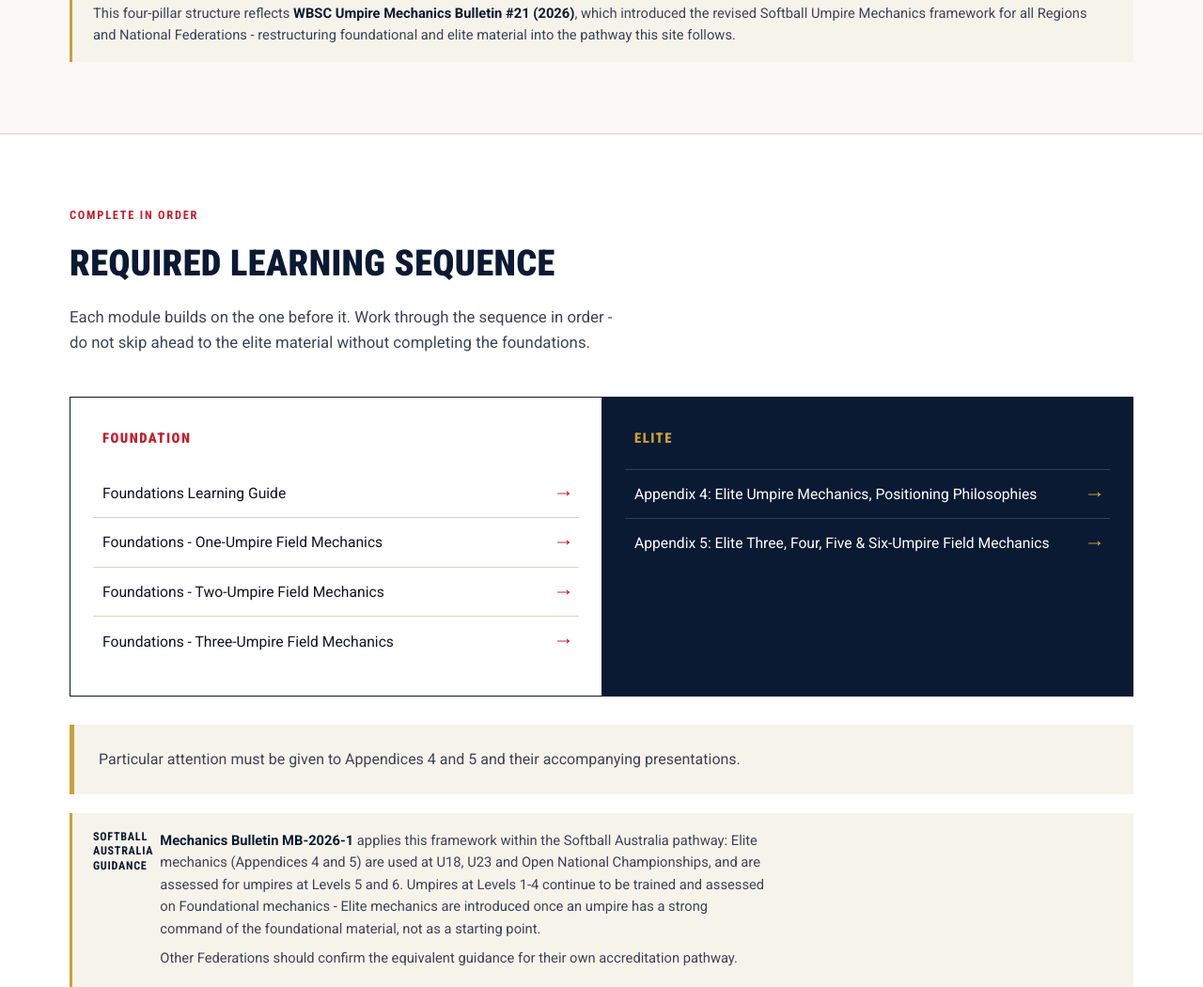
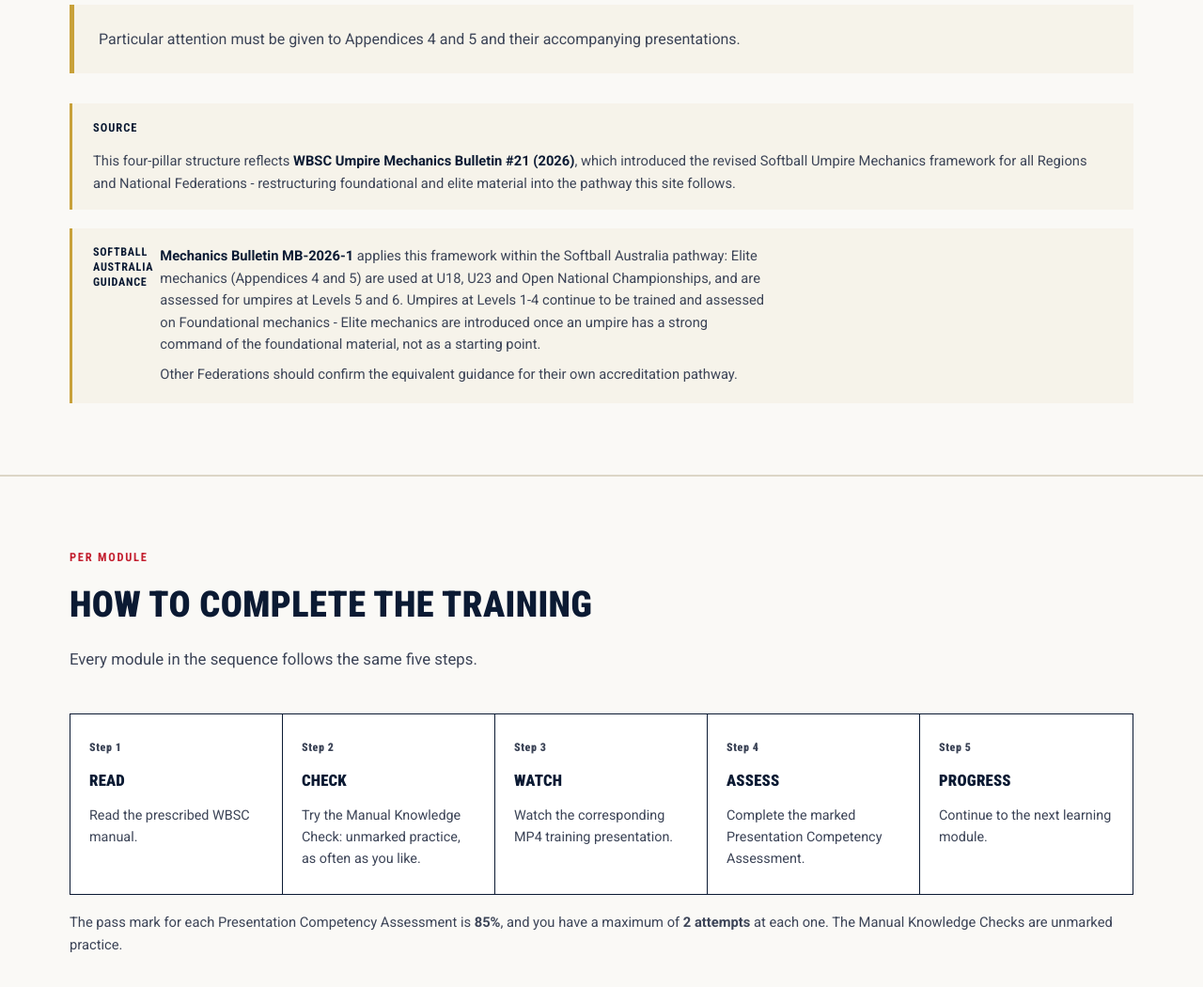
Before and after one commit to alexAAH1202/WBSC, a plain HTML site: page index.html in a window 1280 px wide. Shown: the part 2479-3529 px from the top of the page at 94% size. Drawn offline with Linux system fonts and the light colour scheme; a web font is replaced by a local one.

Commit message:
Home page: merge Four Pillars and Required Learning Sequence (#21)
* Add email-code login, learner receipts, Director results page, failure alerts and daily health check

Co-Authored-By: Claude Sonnet 5.5 <noreply@anthropic.com>
Claude-Session: https://claude.ai/code/session_016x1qM13e7oNtfexvtdbmrV

* Knowledge Check becomes unmarked practice; marked feedback points to the manual; bot checks; question bank moved to questions.js

Co-Authored-By: Claude Sonnet 5.5 <noreply@anthropic.com>
Claude-Session: https://claude.ai/code/session_016x1qM13e7oNtfexvtdbmrV

* Add Director login link to the footer of every page

Co-Authored-By: Claude Sonnet 5.5 <noreply@anthropic.com>
Claude-Session: https://claude.ai/code/session_016x1qM13e7oNtfexvtdbmrV

* Remove Privacy from the main menu; keep it in the footer

Co-Authored-By: Claude Sonnet 5.5 <noreply@anthropic.com>
Claude-Session: https://claude.ai/code/session_016x1qM13e7oNtfexvtdbmrV

* Redraft the privacy page and add a cookies and privacy pop-up

Co-Authored-By: Claude Sonnet 5.5 <noreply@anthropic.com>
Claude-Session: https://claude.ai/code/session_016x1qM13e7oNtfexvtdbmrV

* Replace en and em dashes in visible page text with hyphens

Co-Authored-By: Claude Sonnet 5.5 <noreply@anthropic.com>
Claude-Session: https://claude.ai/code/session_016x1qM13e7oNtfexvtdbmrV

* Home page: remove numbers from the Required Learning Sequence list

Co-Authored-By: Claude Sonnet 5.5 <noreply@anthropic.com>
Claude-Session: https://claude.ai/code/session_016x1qM13e7oNtfexvtdbmrV

* Home page: remove repeated content (Progression panel, repeated why/how line, duplicate hero button)

Co-Authored-By: Claude Sonnet 5.5 <noreply@anthropic.com>
Claude-Session: https://claude.ai/code/session_016x1qM13e7oNtfexvtdbmrV

* Home page: merge Four Pillars and Required Learning Sequence into one section

Co-Authored-By: Claude Sonnet 5.5 <noreply@anthropic.com>
Claude-Session: https://claude.ai/code/session_016x1qM13e7oNtfexvtdbmrV

---------

Co-authored-by: Claude <noreply@anthropic.com>

```diff
--- a/index.html
+++ b/index.html
@@ -268,24 +268,6 @@
   }
 
   /* ---------- Sequence ---------- */
-  .sequence-cols{display:grid;grid-template-columns:1fr 1fr;gap:0;border:1px solid var(--navy-950);}
-  .seq-col{padding:32px 34px;}
-  .seq-col + .seq-col{border-left:1px solid var(--navy-950);}
-  .seq-col.elite{background:var(--navy-950);color:var(--white);}
-  .seq-col-title{font-family:var(--font-display);font-weight:900;text-transform:uppercase;letter-spacing:0.1em;font-size:0.92rem;color:var(--red-600);margin-bottom:20px;}
-  .seq-col.elite .seq-col-title{color:var(--gold-500);}
-  .seq-item{display:flex;align-items:center;gap:14px;padding:13px 10px;margin:0 -10px;border-top:1px solid var(--line);text-decoration:none;color:inherit;transition:background 0.15s ease;}
-  .seq-col.elite .seq-item{border-top:1px solid var(--line-on-navy);}
-  .seq-item:first-of-type{border-top:none;}
-  a.seq-item:hover,a.seq-item:focus-visible{background:var(--paper);}
-  .seq-col.elite a.seq-item:hover,.seq-col.elite a.seq-item:focus-visible{background:var(--navy-800);}
-  .seq-item .seq-arrow{margin-left:auto;color:var(--red-600);font-family:var(--font-display);font-weight:700;flex-shrink:0;}
-  .seq-col.elite .seq-item .seq-arrow{color:var(--gold-500);}
-  .seq-item p{font-size:0.98rem;}
-  @media (max-width:760px){
-    .sequence-cols{grid-template-columns:1fr;}
-    .seq-col + .seq-col{border-left:none;border-top:1px solid var(--navy-950);}
-  }
   .sequence-note{
     margin-top:30px;padding:24px 26px;background:var(--paper);border-left:5px solid var(--gold-500);
   }
@@ -518,7 +500,6 @@
     .af-panel{min-height:0;padding:40px 26px;}
     .pillar{padding:22px 20px;}
     .step{padding:18px 16px;}
-    .seq-col{padding:22px 22px;}
     .page-hero{padding:48px 0 40px;}
     .identity{padding:40px 0 8px;}
     .directory{padding:40px 0 16px;}
@@ -639,12 +620,12 @@
   </section>
 
   <!-- FOUR PILLARS -->
-  <section class="pillars-section" id="pillars">
+  <section class="pillars-section" id="sequence">
     <div class="wrap">
       <div class="section-head">
-        <span class="eyebrow">The Learning Pathway</span>
-        <h2>Four Pillars</h2>
-        <p class="desc">The program is divided across manuals and appendices, but it forms one deliberate progression - from foundational principles through to advanced elite field mechanics.</p>
+        <span class="eyebrow">Complete In Order</span>
+        <h2>Required Learning Sequence</h2>
+        <p class="desc">The program is divided across manuals and appendices, but it forms one deliberate progression - from foundational principles through to advanced elite field mechanics. Each step builds on the one before it. Work through them in order and do not skip ahead to the elite material without completing the foundations.</p>
       </div>
 
       <div class="pillars">
@@ -682,39 +663,13 @@
         </div>
       </div>
 
+      <div class="sequence-note">
+        <p>Particular attention must be given to Appendices 4 and 5 and their accompanying presentations.</p>
+      </div>
+
       <div class="source-note">
         <span class="source-note-tag">Source</span>
         <p>This four-pillar structure reflects <strong>WBSC Umpire Mechanics Bulletin&nbsp;#21 (2026)</strong>, which introduced the revised Softball Umpire Mechanics framework for all Regions and National Federations - restructuring foundational and elite material into the pathway this site follows.</p>
-      </div>
-    </div>
-  </section>
-
-  <!-- REQUIRED LEARNING SEQUENCE -->
-  <section id="sequence">
-    <div class="wrap">
-      <div class="section-head">
-        <span class="eyebrow">Complete In Order</span>
-        <h2>Required Learning Sequence</h2>
-        <p class="desc">Each module builds on the one before it. Work through the sequence in order - do not skip ahead to the elite material without completing the foundations.</p>
-      </div>
-
-      <div class="sequence-cols">
-        <div class="seq-col">
-          <div class="seq-col-title">Foundation</div>
-          <a class="seq-item" href="https://drive.google.com/file/d/114_zeKeveKtpbHoBT8kYQtFycEYgDtWY/view?usp=sharing" target="_blank" rel="noopener" aria-label="Foundations Learning Guide (PDF, opens in a new tab)"><p>Foundations Learning Guide</p><span class="seq-arrow" aria-hidden="true">&rarr;</span></a>
-          <a class="seq-item" href="https://drive.google.com/file/d/1sQ8A8xePiR2yT8il3odktgi-1qmRTewj/view?usp=sharing" target="_blank" rel="noopener" aria-label="Foundations - One-Umpire Field Mechanics (PDF, opens in a new tab)"><p>Foundations - One-Umpire Field Mechanics</p><span class="seq-arrow" aria-hidden="true">&rarr;</span></a>
-          <a class="seq-item" href="https://drive.google.com/file/d/1Voe1LAQQjz5SDlX_WMiPMOc-023LUYq3/view?usp=sharing" target="_blank" rel="noopener" aria-label="Foundations - Two-Umpire Field Mechanics (PDF, opens in a new tab)"><p>Foundations - Two-Umpire Field Mechanics</p><span class="seq-arrow" aria-hidden="true">&rarr;</span></a>
-          <a class="seq-item" href="https://drive.google.com/file/d/1hyP4NDMCsg_K84p0hHN_wyV8Y-rOVjFV/view?usp=sharing" target="_blank" rel="noopener" aria-label="Foundations - Three-Umpire Field Mechanics (PDF, opens in a new tab)"><p>Foundations - Three-Umpire Field Mechanics</p><span class="seq-arrow" aria-hidden="true">&rarr;</span></a>
-        </div>
-        <div class="seq-col elite">
-          <div class="seq-col-title">Elite</div>
-          <a class="seq-item" href="https://drive.google.com/file/d/1tiB_QGWkUN2xLHEY6_coZ4R7tt7PxpGw/view?usp=sharing" target="_blank" rel="noopener" aria-label="Appendix 4: Elite Umpire Mechanics, Positioning Philosophies (PDF, opens in a new tab)"><p>Appendix 4: Elite Umpire Mechanics, Positioning Philosophies</p><span class="seq-arrow" aria-hidden="true">&rarr;</span></a>
-          <a class="seq-item" href="https://drive.google.com/file/d/13Ycd4EJSSQcVkRb7F4bBdFjIb316duX0/view?usp=sharing" target="_blank" rel="noopener" aria-label="Appendix 5: Elite Three, Four, Five and Six-Umpire Field Mechanics (PDF, opens in a new tab)"><p>Appendix 5: Elite Three, Four, Five &amp; Six-Umpire Field Mechanics</p><span class="seq-arrow" aria-hidden="true">&rarr;</span></a>
-        </div>
-      </div>
-
-      <div class="sequence-note">
-        <p>Particular attention must be given to Appendices 4 and 5 and their accompanying presentations.</p>
       </div>
 
       <div class="federation-note">
```
